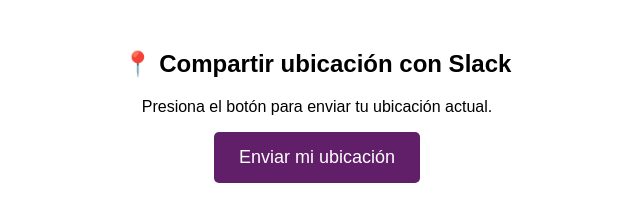
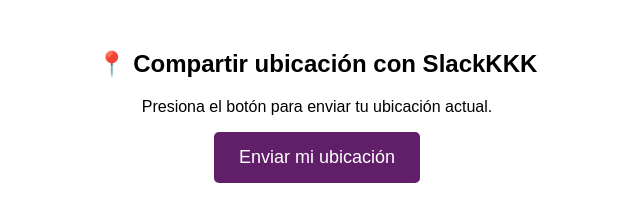
Before and after one commit to IZEICG-JonathanHernandez/https-github.com-new, a plain HTML site: page index.html in a window 1280 px wide. Shown: the whole page, without its empty margins (323-963 px from the left). Drawn offline with Linux system fonts and the light colour scheme.

Commit message:
Update index.html

```diff
--- a/index.html
+++ b/index.html
@@ -24,7 +24,7 @@
 </head>
 <body>
 
-  <h2>📍 Compartir ubicación con Slack</h2>
+  <h2>📍 Compartir ubicación con SlackKKK</h2>
   <p>Presiona el botón para enviar tu ubicación actual.</p>
 
   <button id="btn">Enviar mi ubicación</button>
```
